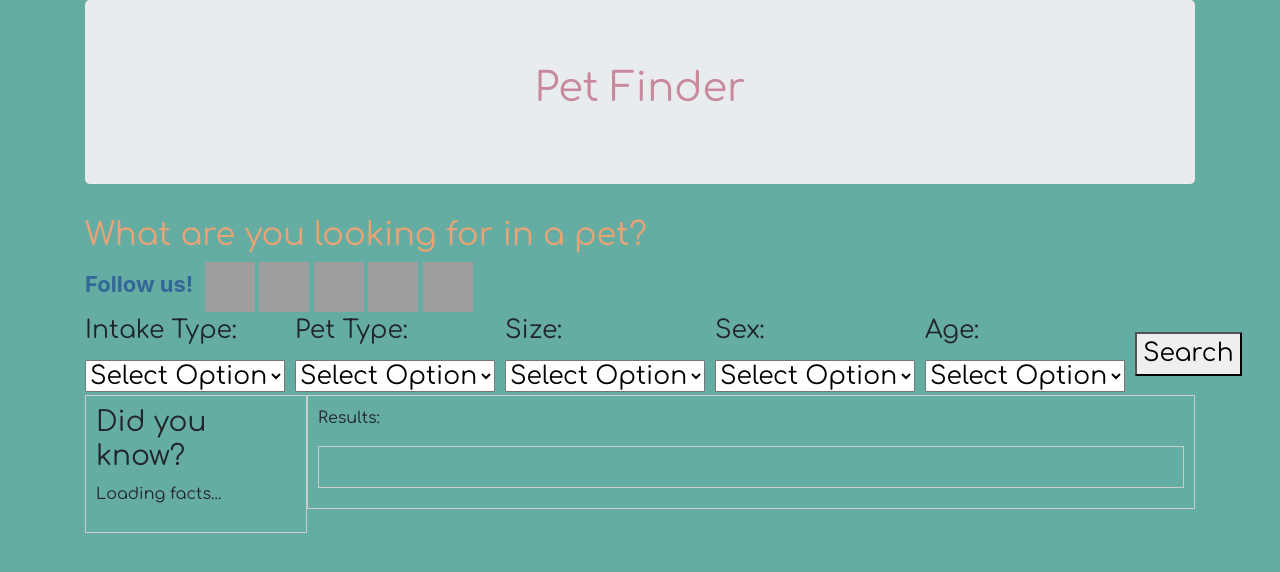
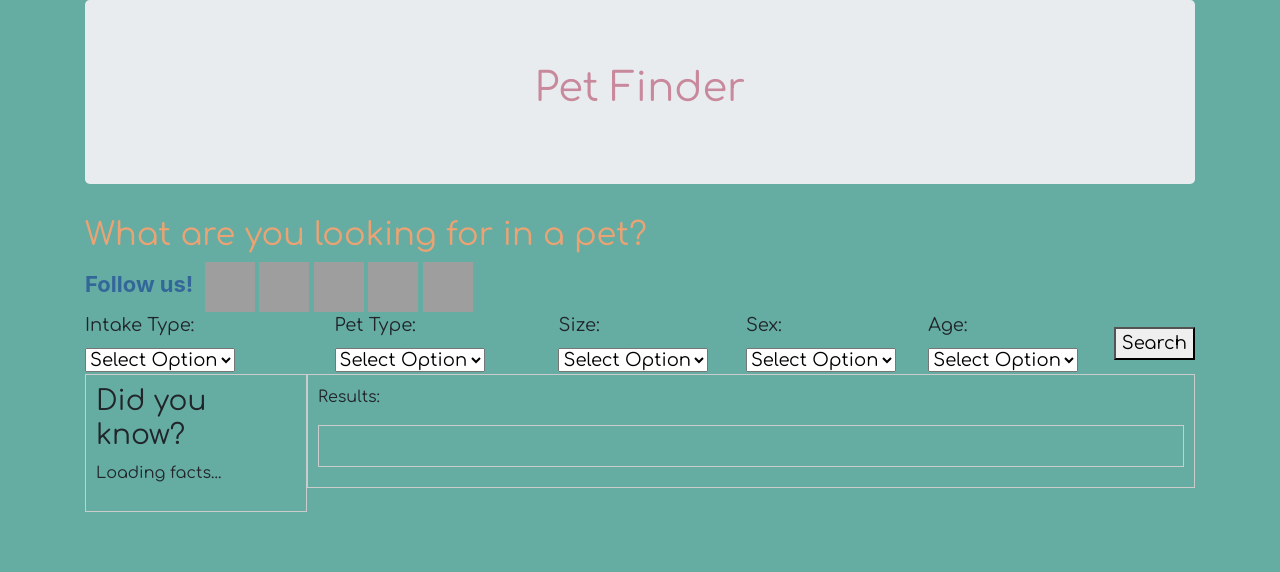
Before and after one commit to asalinas10/petfinder, a Flask app: template templates/index.html in a window 1280 px wide. Shown: the top 572 px of the page. Run offline with Flask 3, Linux system fonts and the light colour scheme; the template is opened without the code that fills it, so the values that code supplies are empty; some libraries are stand-ins or nearby versions; grey boxes are pictures that could not be loaded.

Commit message:
commiting

```diff
--- a/static/css/style.css
+++ b/static/css/style.css
@@ -6,11 +6,11 @@
     margin: 10 px;
     box-sizing: border-box;
     font-family: "Comfortaa", cursive;
-    font-size: 25px
+    font-size: 18px
 }
 
 .dropdown {
-    margin-right: 10px;
+    margin-right: 8px;
     font-family: "Comfortaa", cursive;
 }
 
```
Also changed, not shown: adopt_me.db.
